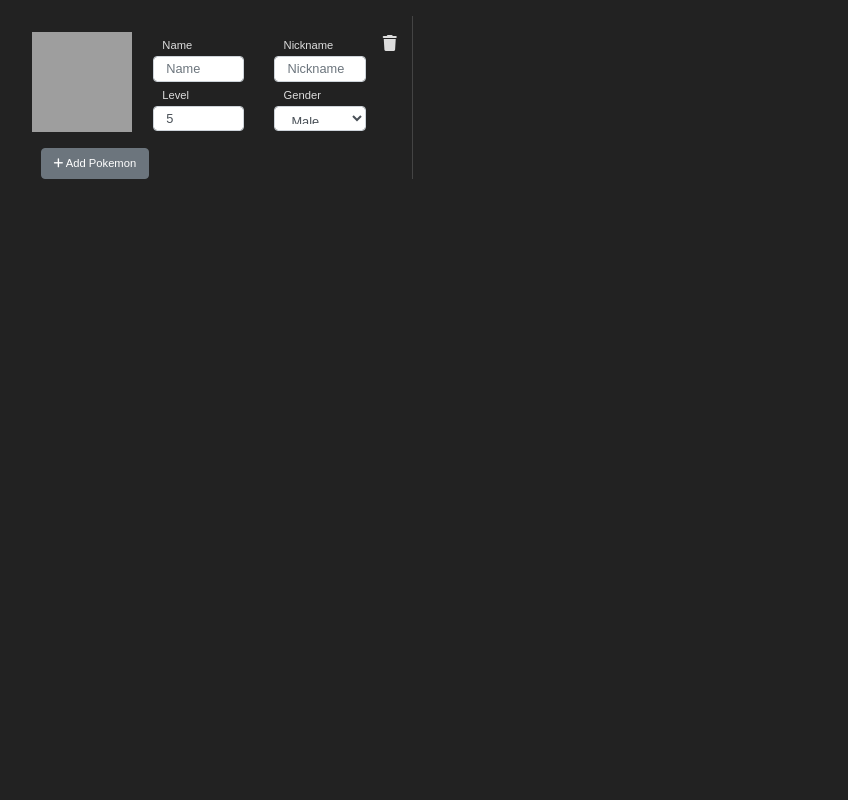
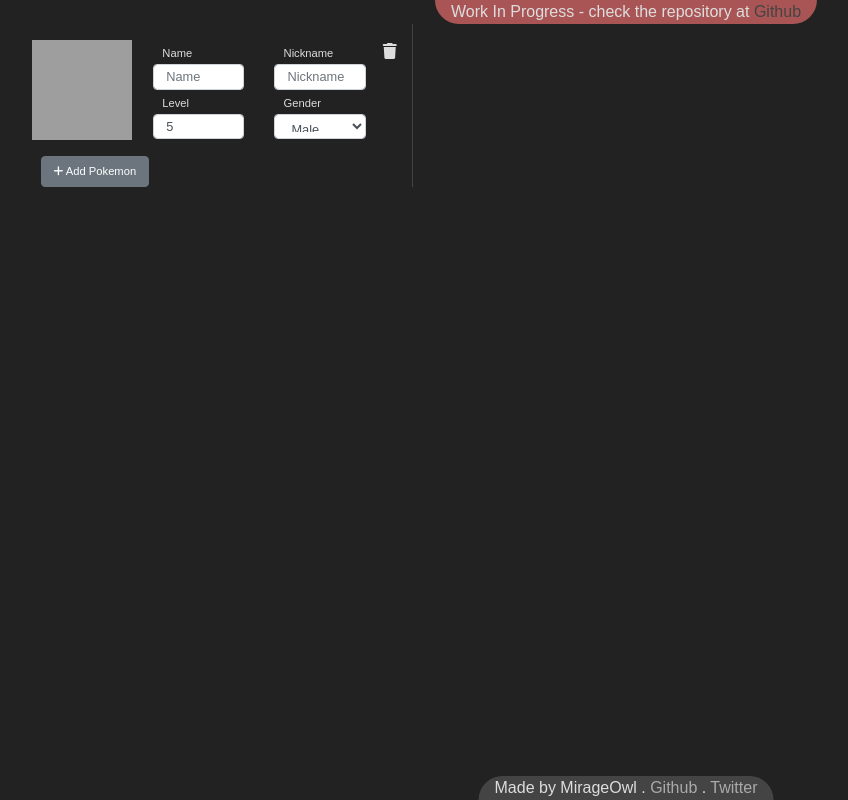
Before and after one commit to MirageOwl/PokemonLayoutMaker, a Flask app: page / in a window 1280 px wide. Shown: the whole page, without its empty margins (14-862 px from the left). Run offline with Flask 2, Linux system fonts and the light colour scheme; some libraries are stand-ins or nearby versions; grey boxes are pictures that could not be loaded.

Commit message:
Header and footer added

```diff
--- a/static/css/my.css
+++ b/static/css/my.css
@@ -1,63 +1,17 @@
-html {
+body {
   background-color: #222;
   color: #ddd;
   font-family: "OpenSans", sans-serif;
 }
 
-.container {
-  margin: auto;
-  width: 1280px;
-  height: 720px;
+.container {margin: 0; max-width: 100%;}
 
-}
-
-.editor {
-  width: 360px;
-  height: 100%;
+.left {
   border-right: 1px solid #444;
-
-  display: block;
-  float: left;
-}
-
-.preview {
-  width: 900px;
-  height: 100%;
-
-  display: block;
-  float: left;
-}
-
-.pokemon-details {
-  margin-top: 8px;
-  width: 240px;
-}
-
-button {
-  height: 24px;
-  margin: 0;
-  padding: 0;
-  border: 0.8px solid #222;
-  font-family: "OpenSans", sans-serif;
-  background-color: #844;
-  color: #ddd;
-  margin-top: 8px;
-  cursor: pointer;
-}
-button:hover  { background-color: #633; }
-button:active { background-color: #422; }
-
-#name-input{
-  width: 120px;
-  height: 16px;
-  padding: 4px;
-  margin: 0;
-  border: 0;
-  margin-top: 8px;
 }
 
 #name-list {
-  width: 144px;
+  width: 80%;
   max-height: 240px;
   overflow-y: auto;
   background-color: #333;
@@ -78,20 +32,63 @@ button:active { background-color: #422; }
   background-color: #433;
 }
 
-.level input {
-  width: 40px;
-  height: 16px;
-  padding: 4px;
-  margin: 0;
-  border: 0;
-  margin-top: 8px;
+.btn, .input-label {
+  font-size: .7em;
+  margin-left: 10%;
 }
 
-select {
-  width: 128px;
-  height: 24px;
-  padding: 4px;
-  margin: 0;
-  border: 0;
-  margin-top: 8px;
+.form-control {
+  height: 2em;
+  font-size:0.8em;
 }
+
+.pokemon-form {
+  margin: 1em;
+}
+
+.del {
+  position: absolute;
+  right: -1em;
+  top: 0;
+}
+.del:hover {
+  color: #844;
+  cursor: pointer;
+}
+
+.header-float {
+  position: relative;
+  left: 50%;
+  transform: translateX(-50%);
+  background-color: #a55;
+  padding-left: 1em;
+  padding-right: 1em;
+  border-bottom-left-radius: 2em;
+  border-bottom-right-radius: 2em;
+}
+.header-float a {
+  color: #444;
+}
+.header-float a:hover {
+  color: #222;
+  text-decoration: none;
+}
+
+.footer-float {
+  position: absolute;
+  bottom: 0;
+  left: 50%;
+  transform: translateX(-50%);
+  background-color: #444;
+  padding-left: 1em;
+  padding-right: 1em;
+  border-top-left-radius: 2em;
+  border-top-right-radius: 2em;
+}
+.footer-float a {
+  color: #aaa;
+}
+.footer-float a:hover {
+  color: #888;
+  text-decoration: none;
+}
--- a/static/js/my.js
+++ b/static/js/my.js
@@ -60,7 +60,7 @@ function select_pokemon(name, formIndex) {
   form.querySelector("#name-input").value = name
   form.querySelector("#pokemon-img").setAttribute("src", image_url)
 
-  team[formIndex] = {name: name, dex_entry: pokedex[i].dex_entry, image: image_url}
+  team[formIndex] = {name: name, dex_url: pokedex[i].pokemon_species.url, image: image_url}
   create_cards()
 }
 
--- a/templates/index.html
+++ b/templates/layout.html
@@ -5,18 +5,24 @@
     <title>Pokemon Layout Maker</title>
 
     <link rel="stylesheet" href="https://stackpath.bootstrapcdn.com/bootstrap/4.3.1/css/bootstrap.min.css" integrity="sha384-ggOyR0iXCbMQv3Xipma34MD+dH/1fQ784/j6cY/iJTQUOhcWr7x9JvoRxT2MZw1T" crossorigin="anonymous">
-    <link rel="stylesheet" href="./static/css/color.css">
+    <link rel="stylesheet" href="./static/css/my.css">
     <script src="https://kit.fontawesome.com/dde434f044.js" crossorigin="anonymous"></script>
   </head>
   <body>
     <div class="container">
-      <div class="row mt-3">
+      <div class="row">
+        {% block header %} {% endblock %}
+      </div>
+      <div class="row">
         <div class="left col-md-4">
           {% block left %} {% endblock %}
         </div>
         <div class="right col-md-8">
           {% block right %} {% endblock %}
         </div>
+      </div>
+      <div class="row">
+        {% block footer %} {% endblock %}
       </div>
     </div>
   </body>
--- a/templates/main.html
+++ b/templates/main.html
@@ -1,4 +1,11 @@
-{% extends "index.html" %}
+{% extends "layout.html" %}
+
+{% block header %}
+<div class="header-float">
+  Work In Progress - check the repository at <a target="_blank" href="https://github.com/MirageOwl/PokemonLayoutMaker">Github</a>
+</div>
+{% endblock %}
+
 {% block left %}
 <div class="row pokemon-form">
   <div class="col-4">
@@ -40,3 +47,9 @@
 {% block right %}
 <div id="preview" class="row"></div>
 {% endblock %}
+
+{% block footer %}
+<div class="footer-float">
+Made by MirageOwl . <a target="_blank" href="github.com/mirageowl">Github</a> . <a target="_blank" href="twitter.com/mirageowl">Twitter</a>
+</div>
+{% endblock %}
```
Also changed, not shown: static/css/color.css (deleted, +0 -57 lines).
